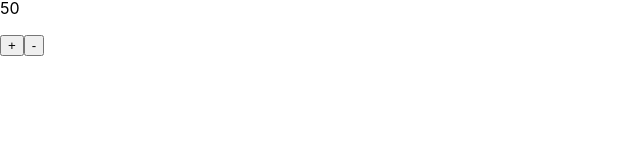
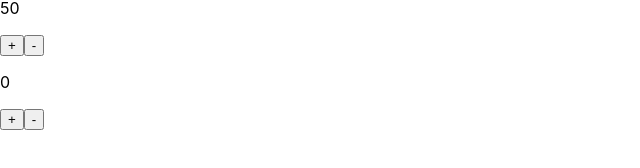
Before and after one commit to hgraceoc/Week-8---React-, a React (Create React App) app in the folder project-one/: page / in a window 1280 px wide. Shown: the part 628-796 px from the top of the page, without its empty margins (0-640 px from the left). Built offline with nearby package versions, Linux system fonts and the light colour scheme.

Commit message:
StepCounter.js incrementing & decrementing by step

```diff
--- /dev/null
+++ b/project-one/src/components/StepCounter.js
@@ -0,0 +1,48 @@
+import React, { Component } from "react";
+
+class StepCounter extends Component {
+    constructor(props) {
+        super(props);
+
+        this.state = { counter: 0 };
+
+        this.handleClickUp = this.handleClickUp.bind(this);
+        this.handleClickDown = this.handleClickDown.bind(this);
+    }
+
+    handleClickUp() {
+        let currentCounter = this.state.counter;
+
+        if (this.state.counter < this.props.max ) {
+            this.setState({ counter: currentCounter + this.props.step });
+        }
+    }
+
+    handleClickDown() {
+        let currentCounter = this.state.counter;
+
+        if (this.state.counter > 0) {
+            this.setState({ counter: currentCounter - this.props.step });
+        }
+    }
+
+    render() {
+        const { step, max} = this.props;
+        const { counter } = this.state;
+    return (
+        <div>
+            <p>{ this.state.counter }</p>
+            <button onClick={this.handleClickUp}>+</button>
+            <button onClick={this.handleClickDown}>-</button>
+        </div>
+    );
+}
+}
+
+StepCounter.defaultProps = {
+    max: 100,
+    step: 5
+    }
+
+
+export default StepCounter;
--- a/project-one/src/components/Stuff.js
+++ b/project-one/src/components/Stuff.js
@@ -7,6 +7,7 @@ import Basket from "./Basket";
 import BasketItem from "./BasketItem";
 import Clicked from "./Clicked";
 import Counter from "./Counter";
+import StepCounter from "./StepCounter";
 
 const Stuff = () => (
     <Fragment>
@@ -18,6 +19,7 @@ const Stuff = () => (
         <BasketItem />
         <Clicked />
         <Counter />
+        <StepCounter />
   </Fragment>
 );
 
```
